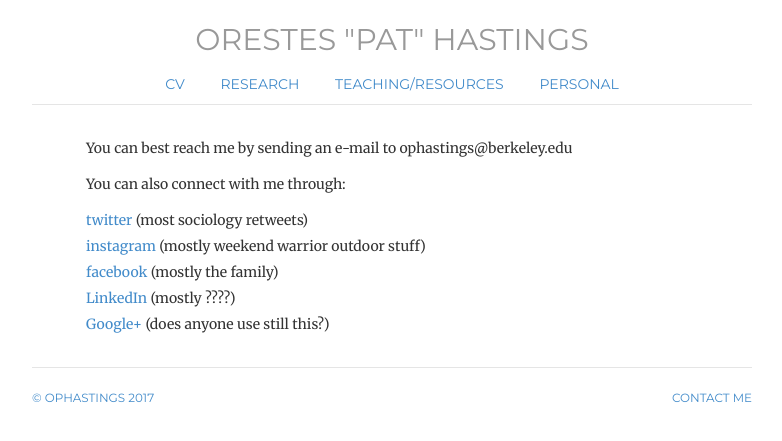
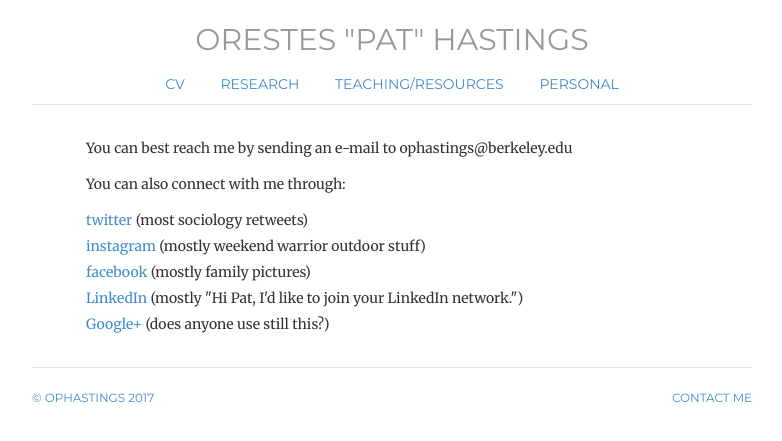
Before and after one commit to ophastings/ophastings.github.io, a Jekyll site: the page built from contact/index.html, in a window 1280 px wide. Shown: the top 441 px of the page, without its empty margins (248-1030 px from the left). Built offline with Jekyll 4.4.1, drawn with Linux system fonts in a browser that asks for light colours; comment, search, counter and statistics services are not loaded.

Commit message:
Update index.html

```diff
--- a/contact/index.html
+++ b/contact/index.html
@@ -15,8 +15,8 @@ description: Contact information for the website of Orestes Hastings, a sociolog
 	<ul class="list-unstyled">
 	<li><a href="https://twitter.com/ophastings">twitter</a> (most sociology retweets)</li>
 	<li><a href="https://www.instagram.com/ophastings/">instagram</a> (mostly weekend warrior outdoor stuff)</li>
-	<li><a href="https://www.facebook.com/ophastings">facebook</a> (mostly the family)</li>
-	<li><a href="https://www.linkedin.com/in/ophastings">LinkedIn</a> (mostly ????)</li>
+	<li><a href="https://www.facebook.com/ophastings">facebook</a> (mostly family pictures)</li>
+	<li><a href="https://www.linkedin.com/in/ophastings">LinkedIn</a> (mostly "Hi Pat, I'd like to join your LinkedIn network.")</li>
 	<li><a href="https://google.com/+PatHastings">Google+</a> (does anyone use still this?)</li>
 	</ul>
 
```
